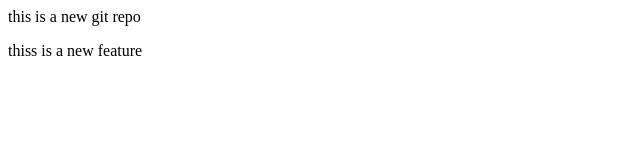
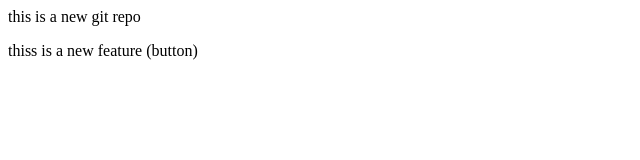
Before and after one commit to Siddharth-here/localrepo, a plain HTML site: page index.html in a window 1280 px wide. Shown: the full height of the page, 0-640 px from the left. Drawn offline with Linux system fonts and the light colour scheme.

```diff
--- a/index.html
+++ b/index.html
@@ -1,2 +1,2 @@
 <p> this is a new git repo</p>
-<p> thiss is a new feature</p>
+<p> thiss is a new feature (button)</p>
```
